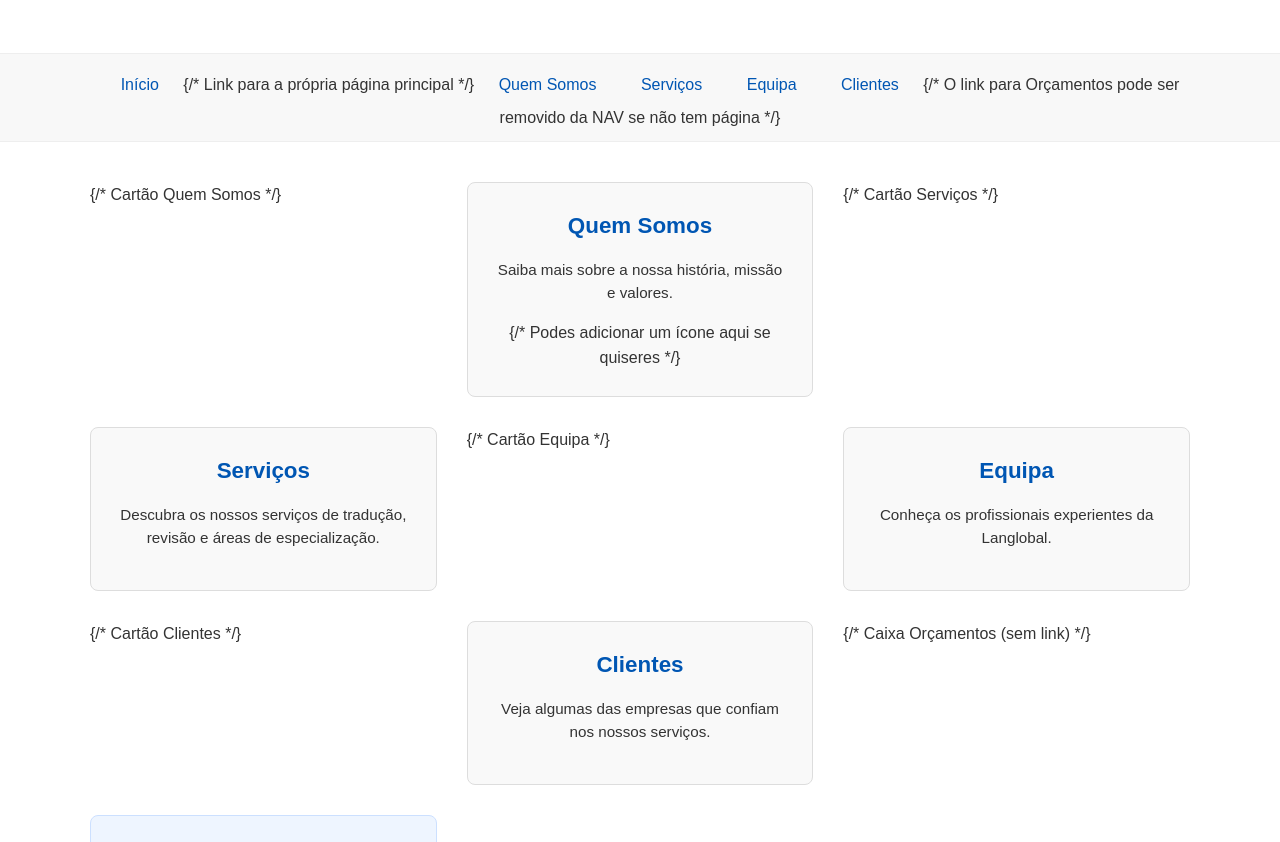
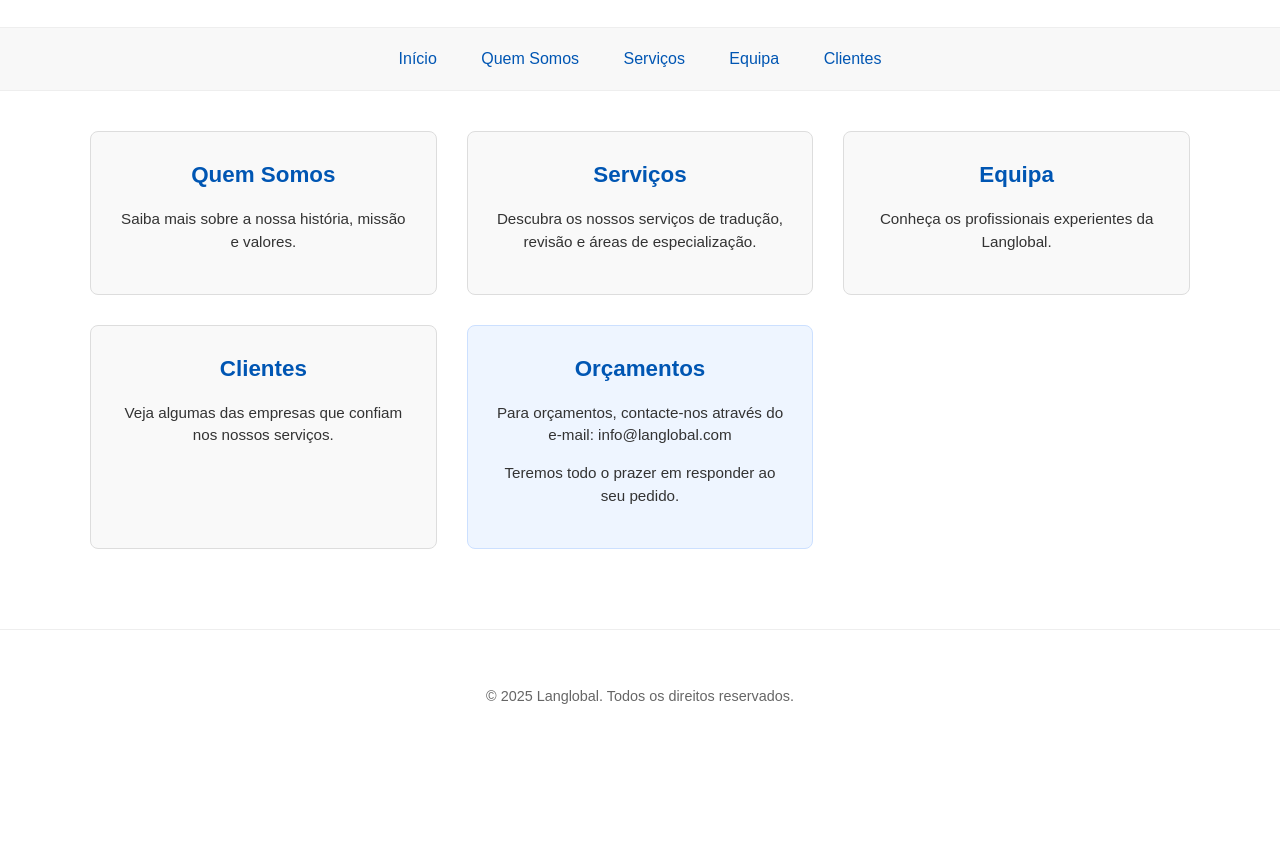
Before and after one commit to fla1425869/langlobal-site, a plain HTML site: page index.html in a window 1280 px wide. Shown: the part 365-1207 px from the top of the page. After the commit the page ends 1127 px from the top, so only its background shows below. Drawn offline with Linux system fonts and the light colour scheme.

Commit message:
Remove todas as tags de comentário {/**/} restantes

```diff
--- a/index.html
+++ b/index.html
@@ -4,13 +4,13 @@
     <meta charset="UTF-8">
     <meta name="viewport" content="width=device-width, initial-scale=1.0">
     <title>Langlobal - Serviços Linguísticos</title>
-    <link rel="stylesheet" href="css/style.css"> {/* Ligação ao CSS na pasta css/ */}
+    <link rel="stylesheet" href="css/style.css">
 </head>
 <body>
 
     <div class="lang-switch">
         Português | <a href="index_en.html">English</a> | <a href="index_fr.html">Français</a>
-        {/* Nota: Terás de criar versões EN e FR destas novas páginas também */}
+
     </div>
 
     <header>
@@ -24,12 +24,12 @@
     <nav>
         <div class="container">
             <ul>
-                <li><a href="index.html">Início</a></li> {/* Link para a própria página principal */}
+                <li><a href="index.html">Início</a></li>
                 <li><a href="quemsomos.html">Quem Somos</a></li>
                 <li><a href="servicos.html">Serviços</a></li>
                 <li><a href="equipa.html">Equipa</a></li>
                 <li><a href="clientes.html">Clientes</a></li>
-                {/* O link para Orçamentos pode ser removido da NAV se não tem página */}
+
             </ul>
         </div>
     </nav>
@@ -37,36 +37,36 @@
     <main>
         <div class="container">
             <div class="card-container">
-                {/* Cartão Quem Somos */}
+
                 <a href="quemsomos.html" class="card">
                     <h2>Quem Somos</h2>
                     <p>Saiba mais sobre a nossa história, missão e valores.</p>
-                    {/* Podes adicionar um ícone aqui se quiseres */}
+
                 </a>
 
-                {/* Cartão Serviços */}
+
                 <a href="servicos.html" class="card">
                     <h2>Serviços</h2>
                     <p>Descubra os nossos serviços de tradução, revisão e áreas de especialização.</p>
                 </a>
 
-                {/* Cartão Equipa */}
+
                 <a href="equipa.html" class="card">
                     <h2>Equipa</h2>
                     <p>Conheça os profissionais experientes da Langlobal.</p>
                 </a>
 
-                {/* Cartão Clientes */}
+
                 <a href="clientes.html" class="card">
                     <h2>Clientes</h2>
                     <p>Veja algumas das empresas que confiam nos nossos serviços.</p>
                 </a>
 
-                {/* Caixa Orçamentos (sem link) */}
-                <div class="card card-orcamentos"> {/* Usamos um div em vez de <a> */}
+
+                <div class="card card-orcamentos">
                     <h2>Orçamentos</h2>
                     <p>Para orçamentos, contacte-nos através do e-mail: info@langlobal.com</p>
-                    {/* Mantive o email aqui como texto informativo */}
+
                     <p>Teremos todo o prazer em responder ao seu pedido.</p>
                 </div>
             </div>
```
